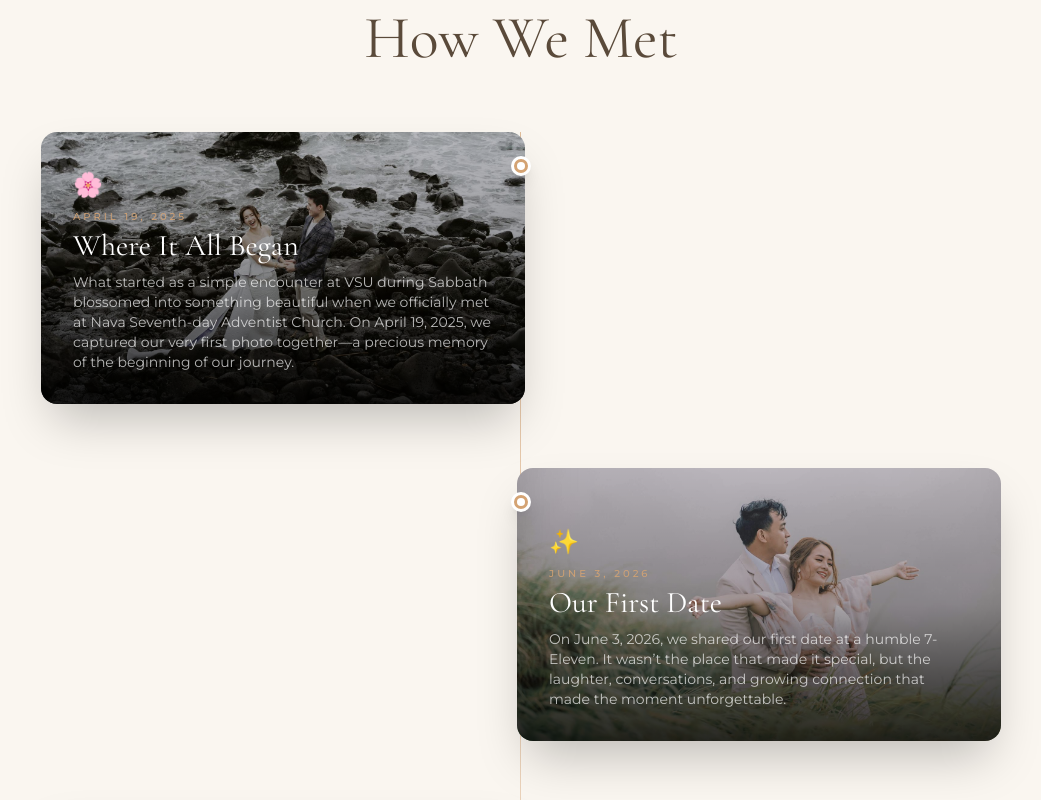
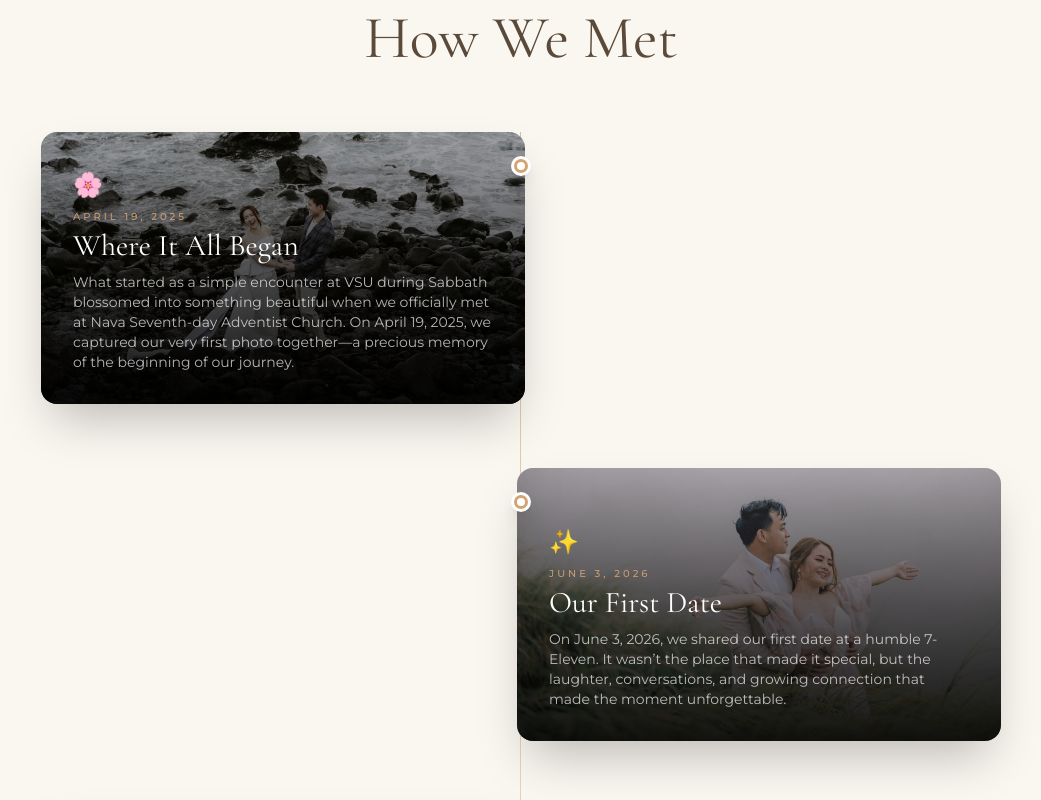
Before and after one commit to Japh09066/wedding-invitation, a Next.js app: page / in a window 1280 px wide. Shown: the part 1420-2220 px from the top of the page, without its empty margins (119-1160 px from the left). Built offline with nearby package versions, Linux system fonts and the light colour scheme; no server answers; a web font is replaced by a local one.

Commit message:
Darken story overlay: black/90→60→20 for full text readability

```diff
--- a/app/components/OurStory.tsx
+++ b/app/components/OurStory.tsx
@@ -132,8 +132,8 @@
                     transition={{ duration: 1.5, ease: 'easeOut' }}
                   />
 
-                  {/* Dark gradient overlay */}
-                  <div className="absolute inset-0 bg-gradient-to-t from-black/80 via-black/30 to-black/10" />
+                  {/* Dark gradient overlay — heavier for text readability */}
+                  <div className="absolute inset-0 bg-gradient-to-t from-black/90 via-black/60 to-black/20" />
 
                   {/* Subtle overlay shimmer on hover */}
                   <div className="absolute inset-0 bg-white/0 group-hover:bg-white/5 transition-colors duration-700" />
```
